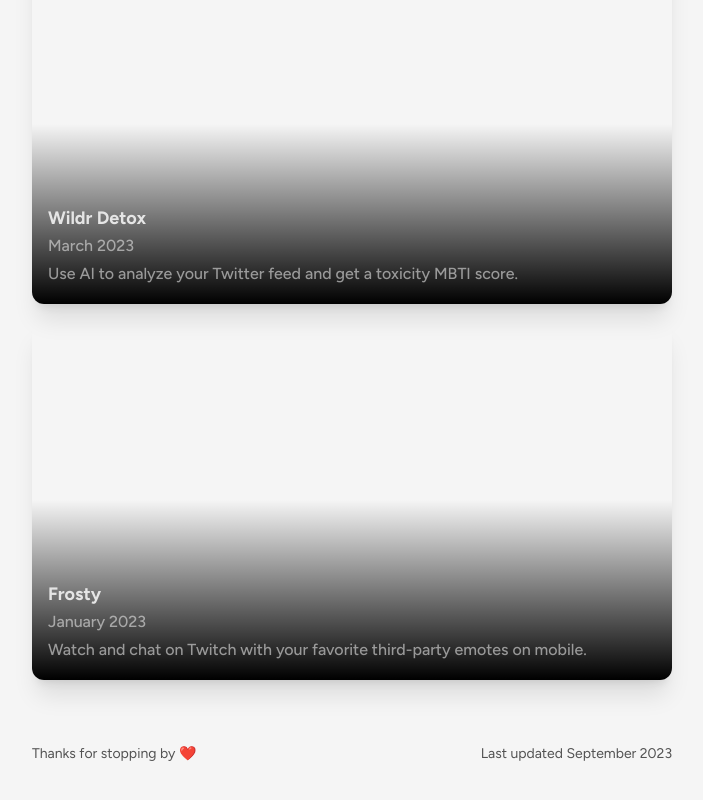
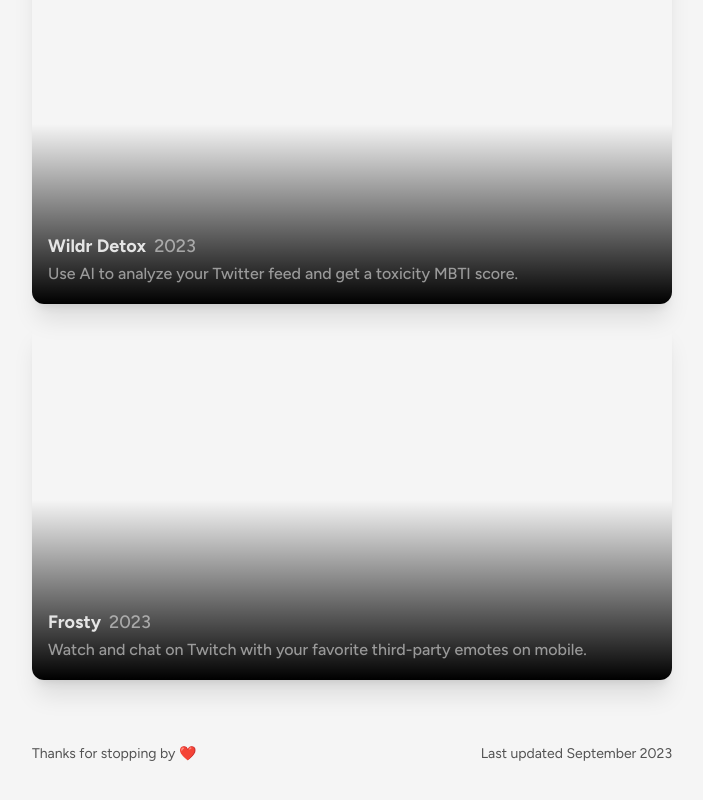
Before and after one commit to tommyxchow/tommychow.com, a Next.js app: page / in a window 1280 px wide. Shown: the part 720-1520 px from the top of the page, without its empty margins (288-991 px from the left). Built offline with nearby package versions, Linux system fonts and the light colour scheme.

Commit message:
Simplify project dates

```diff
--- a/src/common.ts
+++ b/src/common.ts
@@ -1,9 +1,5 @@
 export function formatDateString(date: string): string {
-  const projectDate = new Date(date);
+  const parsedDate = new Date(date);
 
-  const formattedDate = `${projectDate.toLocaleString('default', {
-    month: 'long',
-  })} ${projectDate.getFullYear()}`;
-
-  return formattedDate;
+  return parsedDate.getFullYear().toString();
 }
--- a/src/components/ProjectCard.tsx
+++ b/src/components/ProjectCard.tsx
@@ -18,15 +18,18 @@ export default function ProjectCard({ project }: ProjectCardProps) {
         href={'/projects/' + project.id}
       >
         <div className='flex flex-col text-neutral-200'>
-          <h2 className='text-lg font-bold'>{project.name}</h2>
-          <div className='font-medium opacity-60'>
-            <time dateTime={project.dateCompleted}>
+          <div className='flex items-baseline gap-2 text-lg'>
+            <h2 className='font-bold'>{project.name}</h2>
+            <time
+              className='font-medium opacity-60'
+              dateTime={project.dateCompleted}
+            >
               {project.dateCompleted
                 ? formatDateString(project.dateCompleted)
                 : 'Ongoing'}
             </time>
-            <p className='hidden sm:block'>{project.shortDescription}</p>
           </div>
+          <p className='font-medium opacity-60'>{project.shortDescription}</p>
         </div>
       </Link>
 
--- a/src/pages/projects/[projectName].tsx
+++ b/src/pages/projects/[projectName].tsx
@@ -24,11 +24,11 @@ const Project = ({ project }: ProjectProps) => {
     >
       <section className='space-y-4'>
         <div className='flex items-end justify-between'>
-          <div className='flex flex-col'>
-            <h1 className='text-2xl font-bold'>{project.name}</h1>
+          <div className='flex items-baseline gap-2 text-2xl'>
+            <h1 className='font-bold'>{project.name}</h1>
             <time
+              className='font-medium text-neutral-600 dark:text-neutral-400'
               dateTime={project.dateCompleted}
-              className='text-neutral-600 dark:text-neutral-400'
             >
               {formattedDate}
             </time>
```
